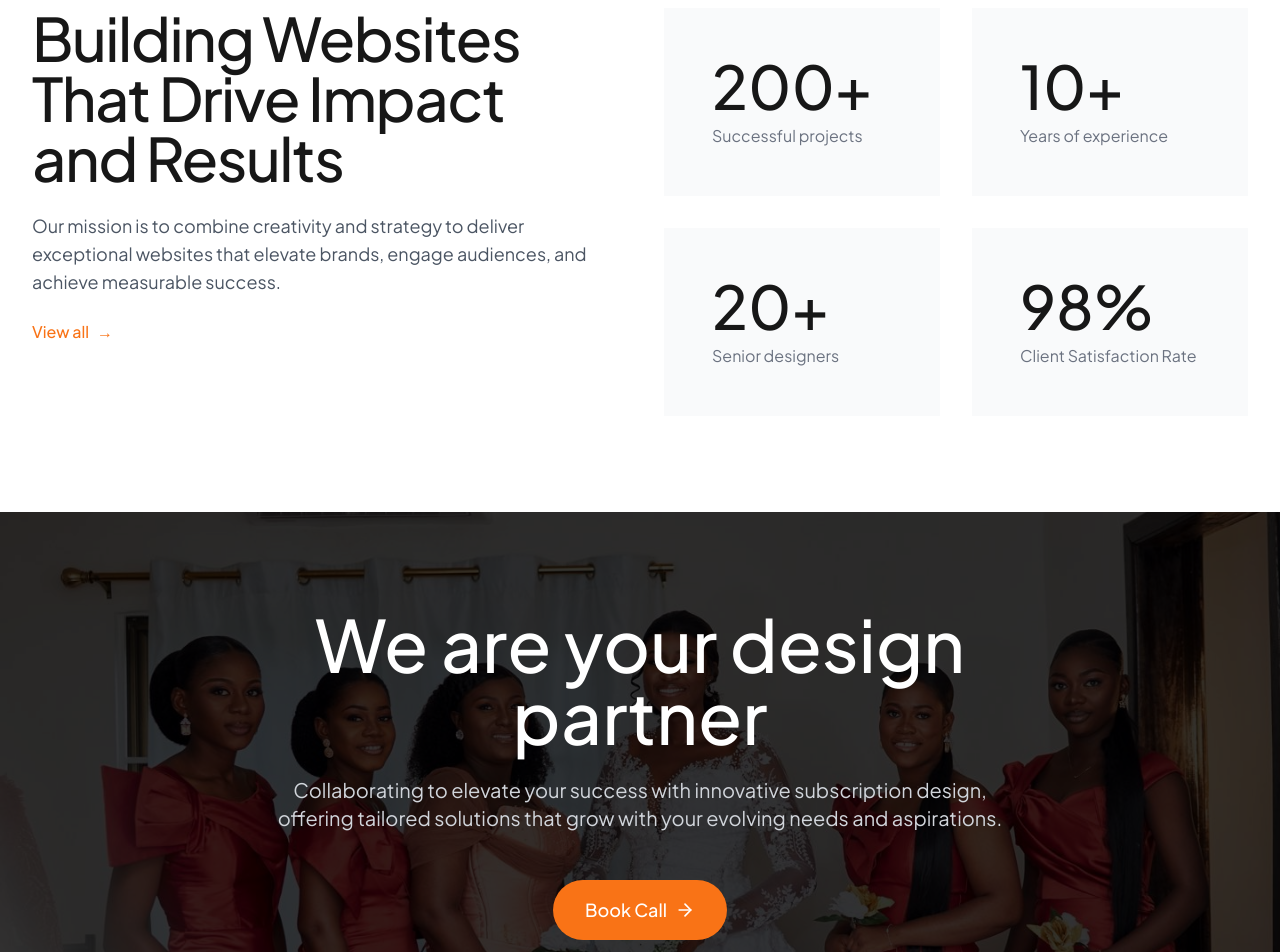
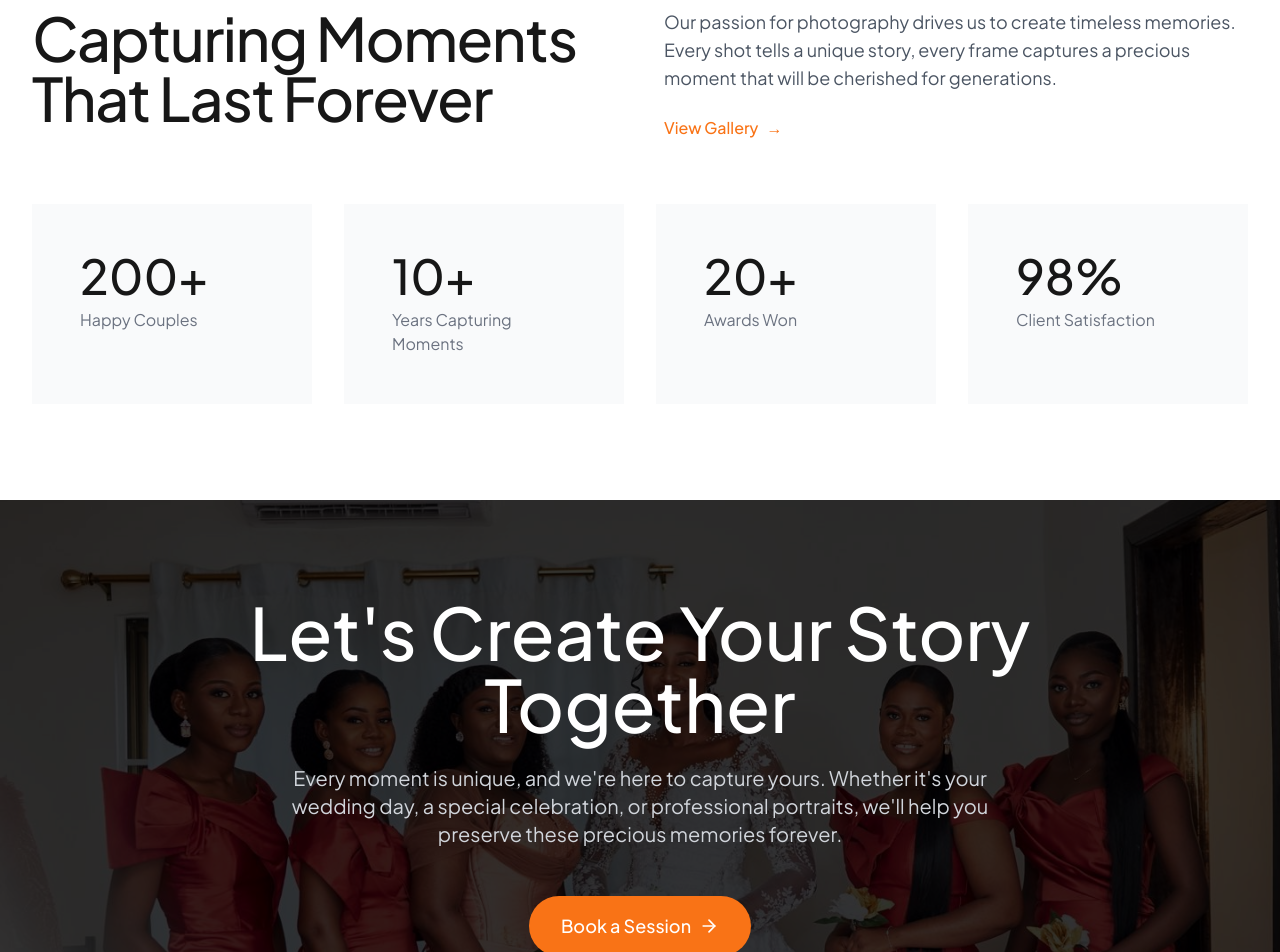
Before and after one commit to nanayawdev/sammybeephotography, a Next.js app: page / in a window 1280 px wide. Shown: the part 2120-3072 px from the top of the page. Built offline with nearby package versions, Linux system fonts and the light colour scheme.

Commit message:
Refactor Book Us and Stats sections for photography website

```diff
--- a/src/components/about-section.tsx
+++ b/src/components/about-section.tsx
@@ -30,7 +30,7 @@ export default function AboutSection() {
                 active:scale-95
                 font-rubik"
             >
-              LEARN MORE
+              Our Story
               <ArrowUpRight className="ml-2 w-4 h-4 transition-transform duration-300 group-hover:translate-x-1 group-hover:-translate-y-1" />
             </button>
           </div>
--- a/src/components/book-us-section.tsx
+++ b/src/components/book-us-section.tsx
@@ -19,12 +19,12 @@ export default function BookUsSection() {
         <div className="flex flex-col items-center text-center max-w-4xl mx-auto">
           {/* Main Content */}
           <h2 className="text-4xl md:text-6xl lg:text-7xl font-medium text-white mb-6">
-            We are your design partner
+            Let's Create Your Story Together
           </h2>
 
           <p className="text-lg md:text-xl text-gray-300 mb-12 max-w-3xl">
-            Collaborating to elevate your success with innovative subscription design, offering tailored solutions
-            that grow with your evolving needs and aspirations.
+            Every moment is unique, and we're here to capture yours. Whether it's your wedding day,
+            a special celebration, or professional portraits, we'll help you preserve these precious memories forever.
           </p>
 
           {/* CTA Button */}
@@ -33,7 +33,7 @@ export default function BookUsSection() {
               transition-all duration-300
               hover:shadow-lg hover:shadow-orange-500/20"
           >
-            Book Call
+            Book a Session
             <ArrowRight className="ml-2 w-5 h-5 transition-transform duration-300 group-hover:translate-x-1" />
           </button>
         </div>
--- a/src/components/stats-section.tsx
+++ b/src/components/stats-section.tsx
@@ -3,19 +3,19 @@
 const STATS_ITEMS = [
   {
     number: "200+",
-    label: "Successful projects"
+    label: "Happy Couples"
   },
   {
     number: "10+",
-    label: "Years of experience"
+    label: "Years Capturing Moments"
   },
   {
     number: "20+",
-    label: "Senior designers"
+    label: "Awards Won"
   },
   {
     number: "98%",
-    label: "Client Satisfaction Rate"
+    label: "Client Satisfaction"
   }
 ]
 
@@ -23,33 +23,34 @@ export default function StatsSection() {
   return (
     <section className="relative bg-white py-24">
       <div className="max-w-7xl mx-auto px-8">
-        <div className="grid grid-cols-1 lg:grid-cols-2 gap-12 items-start">
-          {/* Left Side - Title and Description */}
+        {/* Top Section - Title and Description */}
+        <div className="grid grid-cols-1 lg:grid-cols-2 gap-12 mb-16">
+          <h2 className="text-4xl md:text-5xl lg:text-6xl font-medium tracking-tight leading-tight">
+            Capturing Moments That Last Forever
+          </h2>
           <div className="space-y-6">
-            <h2 className="text-4xl md:text-5xl lg:text-6xl font-medium tracking-tight leading-tight">
-              Building Websites That Drive Impact and Results
-            </h2>
-            <p className="text-gray-600 text-lg max-w-2xl">
-              Our mission is to combine creativity and strategy to deliver exceptional websites that elevate brands, engage audiences, and achieve measurable success.
+            <p className="text-gray-600 text-lg">
+              Our passion for photography drives us to create timeless memories. Every shot tells a unique story, every frame captures a precious moment that will be cherished for generations.
             </p>
             <a
-              href="/about"
+              href="/gallery"
               className="inline-flex items-center text-orange-500 hover:text-orange-600 font-medium"
             >
-              View all
+              View Gallery
               <span className="ml-2">→</span>
             </a>
           </div>
+        </div>
 
-          {/* Right Side - Stats Grid */}
-          <div className="grid grid-cols-2 gap-8">
+        {/* Stats Grid */}
+        <div className="grid grid-cols-1 md:grid-cols-2 lg:grid-cols-4 gap-8">
           {STATS_ITEMS.map((stat) => (
             <div
               key={stat.number}
               className="bg-gray-50 p-8 lg:p-12"
             >
               <div className="space-y-2">
-                  <h3 className="text-4xl md:text-5xl lg:text-6xl font-medium">
+                <h3 className="text-4xl md:text-5xl font-medium">
                   {stat.number}
                 </h3>
                 <p className="text-gray-500">
@@ -60,7 +61,6 @@ export default function StatsSection() {
           ))}
         </div>
       </div>
-      </div>
     </section>
   )
 }
```
Lines whose indentation alone changed are shown as unchanged.
